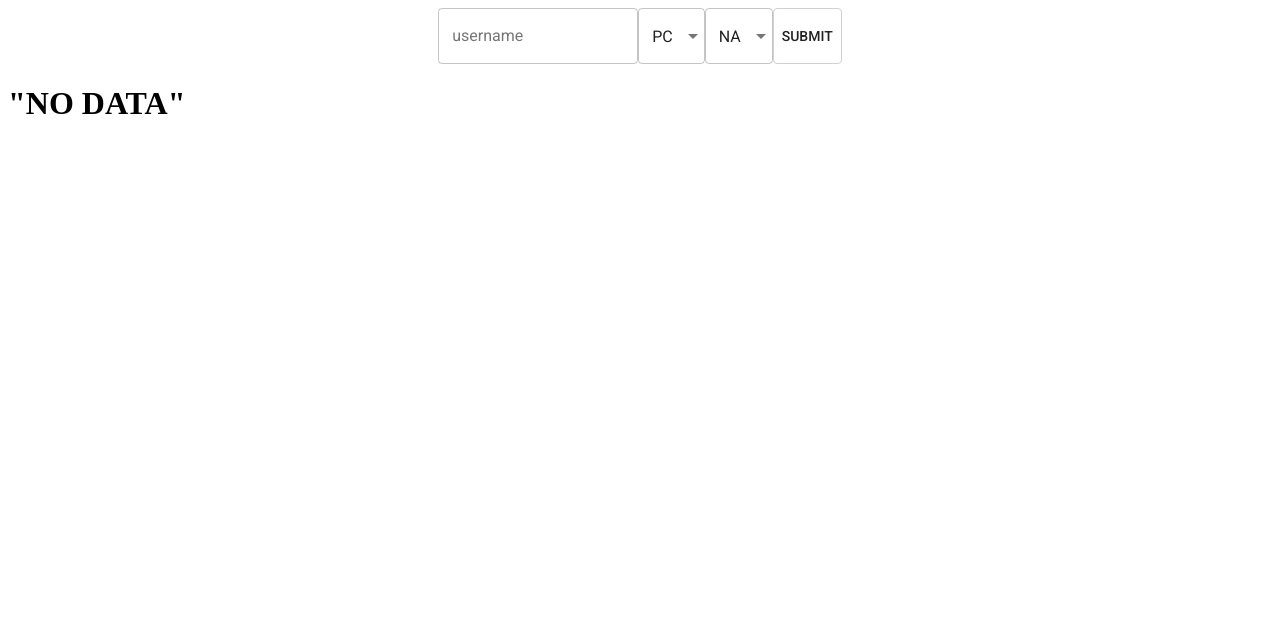
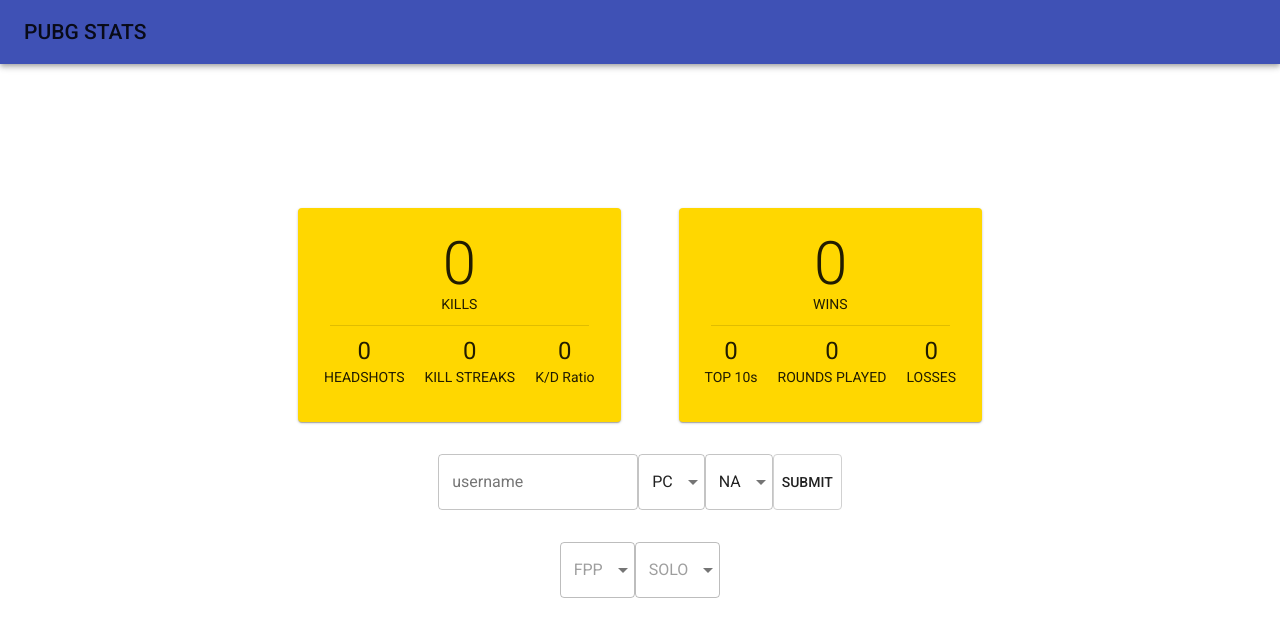
Before and after one commit to Paul-Proteus/PUBG-Stats, a React app: page / in a window 1280 px wide. Built offline with nearby package versions, Linux system fonts and the light colour scheme.

Commit message:
styling refactor to MUI is done for all existing components

```diff
--- a/src/client/css/style.css
+++ b/src/client/css/style.css
@@ -1,12 +1,7 @@
 
-/* body {
-  display: flex;
-  flex-direction: column;
-  margin: 0px 0px;;
-  justify-content: center;
-  /* background: lightblue;
-  font-family: roboto;
-} */
+body {
+  margin: 0px 0px;
+}
 
 /* .select {
   background: red;
@@ -21,6 +16,8 @@
   padding: 20px;
   background: gold;
 } */
+
+/*
 
 .formControl {
     margin: 0;
@@ -91,7 +88,7 @@
   font: inherit;
 }
 
-/* input {
+ input {
   line-height: normal;
 }
 
@@ -101,7 +98,7 @@
 
 p {
   margin: 2px;
-} */
+}
 
 .form {
   display: flex;
@@ -141,3 +138,5 @@
 .btn {
   border: 1px solid black;
 }
+
+*/
--- a/src/client/js/App.js
+++ b/src/client/js/App.js
@@ -1,8 +1,18 @@
 import React, { Component } from "react";
-import FormContainer from "./components/container/FormContainer.js";
+import FormContainerMUI from "./components/container/FormContainerMUI.js";
 import axios from "axios";
 import StatsContainer from "./components/container/StatsContainer.js";
+import Navbar from "./components/container/Navbar.js";
+import { withStyles } from "@material-ui/styles";
 import styles from '../css/style.css';
+
+
+const stylos = theme => ({
+
+  formContainer: {
+    "margin-top": "1rem"
+  }
+});
 
 class App extends Component {
   constructor(props) {
@@ -77,16 +87,11 @@
 
   render() {
     const { lifetimeStats, tpp, gameMode, platform, region } = this.state;
+    const { classes } = this.props;
 
     return (
       <div >
-          <FormContainer
-            onChange={this.handleChange}
-            onSubmit={this.handleSubmit}
-            platform={platform}
-            region={region}
-            / >
-      <div >
+        <Navbar />
         <StatsContainer
           onChange={this.handleChange}
           onSubmit={this.handleSubmit}
@@ -94,10 +99,21 @@
           tpp={tpp}
           gameMode={gameMode}
           / >
+      <div >
+        <FormContainerMUI
+            className={classes.formContainer}
+            onChange={this.handleChange}
+            onSubmit={this.handleSubmit}
+            platform={platform}
+            lifetimeStats={lifetimeStats}
+            region={region}
+            tpp={tpp}
+            gameMode={gameMode}
+            / >
       </div>
       </div>
     )
   };
 };
 
-export default App;
+export default withStyles(stylos)(App);
--- a/src/client/js/components/container/FeaturedStats2MUI.js
+++ b/src/client/js/components/container/FeaturedStats2MUI.js
@@ -9,10 +9,6 @@
 import Typography from '@material-ui/core/Typography';
 import { withStyles } from '@material-ui/core/styles';
 import Divider from '@material-ui/core/Divider';
-
-// import styles from "../../../css/style.css";
-
-
 
 /**
  * Styling for the FeaturedStats Component
--- a/src/client/js/components/container/FormContainer.js
+++ /dev/null
@@ -1,177 +0,0 @@
-import React, { Component } from "react";
-import ReactDOM from 'react-dom';
-import Button from '@material-ui/core/Button';
-import OutlinedInput from '@material-ui/core/OutlinedInput';
-import FormControl from '@material-ui/core/FormControl';
-import Select from '@material-ui/core/Select';
-import InputLabel from '@material-ui/core';
-import MenuItem from '@material-ui/core/MenuItem';
-import { withStyles } from '@material-ui/core/styles';
-import TextField from '@material-ui/core/TextField';
-// import styles from '../../../css/style.css';
-
-const styles = theme => ({
-  container: {
-    display: 'flex',
-    "flex-direction": "row",
-    "justify-content": "center"
-  },
-  root: {
-    margin: 0,
-    border: 0,
-    display: "flex",
-    padding: 0,
-    position: "relative",
-    "min-width": 0,
-    "flex-direction": "row",
-    "vertical-align": "top",
-  },
-  textField: {
-    width: 200,
-    margin: 0
-  },
-  btn: {
-    border: '1px solid #d1d1d1',
-    margin: 0
-  }
-})
-
-
-
-class FormContainer extends Component {
-  constructor(props) {
-    super(props)
-
-    this.handleChange = this.handleChange.bind(this);
-    this.handleSubmit = this.handleSubmit.bind(this);
-  };
-
-  handleChange = (e) => {
-    console.log('button press -->', e.target)
-    this.props.onChange(e)
-  };
-
-  handleSubmit = (e) => {
-    this.props.onSubmit(e)
-  };
-
-  render() {
-    const { username, platform, region, classes } = this.props;
-    console.log('region -->', region)
-
-    return (
-      <div >
-
-        {/* <form className={styles.container} id="username-form" onSubmit={this.handleSubmit}> */}
-
-        <form className={classes.container} autoComplete="off">
-        <FormControl variant="outlined" className={classes.root} >
-
-        <TextField
-          className={classes.textField}
-          id="username"
-          label="username"
-          value={username}
-          onChange={this.handleChange}
-          margin="normal"
-          variant="outlined"
-          />
-
-        <Select
-            value={platform}
-            onChange={this.handleChange}
-            input={
-              <OutlinedInput
-              labelWidth={0}
-              name="platform"
-              value={platform}
-              />
-            }
-            >
-            <MenuItem value={'steam'}>PC</MenuItem>
-            <MenuItem value={'xbox'}>XBOX</MenuItem>
-
-          </Select>
-
-          <Select
-            value={region}
-            onChange={this.handleChange}
-            input={
-              <OutlinedInput
-              labelWidth={0}
-              name="region"
-              value={region}
-              />
-            }
-            >
-            <MenuItem value={'NA'}>NA</MenuItem>
-            <MenuItem value={'EU'}>EU</MenuItem>
-            <MenuItem value={'AS'}>AS</MenuItem>
-            <MenuItem value={'JP'}>JP</MenuItem>
-            <MenuItem value={'KRJP'}>KRJP</MenuItem>
-            <MenuItem value={'RU'}>RU</MenuItem>
-            <MenuItem value={'OC'}>OC</MenuItem>
-            <MenuItem value={'SA'}>SA</MenuItem>
-            <MenuItem value={'SEA'}>SEA</MenuItem>
-
-
-          </Select>
-
-          <Button
-            className={classes.btn}
-            type="submit" onClick={this.handleSubmit} >
-              Submit
-              </Button>
-
-        </FormControl>
-        </form>
-
-          {/* <div >
-            <input
-              type="text"
-              placeholder="Username"
-              className={styles.formGroup}
-              id="username"
-              value={username}
-              onChange={this.handleChange}
-              required
-            />
-          </div>
-
-          <div className="platform-selector-div">
-              <select
-              value={platform}
-              onChange={this.handleChange}
-              id="platform"
-              >
-                <option value="steam">PC</option>
-                <option value="Xbox">Xbox</option>
-              </select>
-          </div>
-
-          <div className="select">
-              <select
-              className="select"
-              value={region}
-              onChange={this.handleChange}
-              id="region"
-              >
-                <option value="NA">NA</option>
-                <option value="EU">EU</option>
-                <option value="AS">AS</option>
-                <option value="JP">JP</option>
-                <option value="KRJP">KRJP</option>
-                <option value="RU">RU</option>
-                <option value="OC">OC</option>
-                <option value="SA">SA</option>
-                <option value="SEA">SEA</option>
-              </select>
-          </div>
-
-        </form> */}
-      </div>
-    );
-  }
-};
-
-export default withStyles(styles)(FormContainer);
--- a/src/client/js/components/container/FormContainerMUI.js
+++ b/src/client/js/components/container/FormContainerMUI.js
@@ -1,17 +1,55 @@
 import React, { Component } from "react";
-import Input from "../presentational/Input.js";
-import Region from "../presentational/Region.js";
-import styles from '../../../css/style.css';
+import Button from '@material-ui/core/Button';
+import OutlinedInput from '@material-ui/core/OutlinedInput';
+import FormControl from '@material-ui/core/FormControl';
+import Select from '@material-ui/core/Select';
+import MenuItem from '@material-ui/core/MenuItem';
+import { withStyles } from '@material-ui/core/styles';
+import TextField from '@material-ui/core/TextField';
+
+const styles = theme => ({
+  container: {
+    display: 'flex',
+    "flex-direction": "row",
+    "justify-content": "center",
+    margin: "2rem"
+  },
+  root: {
+    margin: 0,
+    border: 0,
+    display: "flex",
+    padding: 0,
+    position: "relative",
+    "min-width": 0,
+    "flex-direction": "row",
+    "vertical-align": "top",
+  },
+  textField: {
+    width: 200,
+    margin: 0
+  },
+  btn: {
+    border: '1px solid #d1d1d1',
+    margin: 0
+  },
+  gameModeSelector: {
+    display: "flex",
+    "justify-content": "center"
+  }
+});
+
+
 
 class FormContainerMUI extends Component {
   constructor(props) {
-    super(props);
+    super(props)
 
     this.handleChange = this.handleChange.bind(this);
     this.handleSubmit = this.handleSubmit.bind(this);
   };
 
   handleChange = (e) => {
+    console.log('button press -->', e.target)
     this.props.onChange(e)
   };
 
@@ -20,59 +58,112 @@
   };
 
   render() {
-    const { username, platform, region } = this.props;
+    const { username, platform, region, gameMode, tpp, lifetimeStats, classes } = this.props;
+    console.log('region -->', region)
 
     return (
       <div >
 
-        <form className={styles.container} id="username-form" onSubmit={this.handleSubmit}>
-          <div className={styles.formGroup}>
-            <input
-              type="text"
-              placeholder="Username"
-              className={styles.form}
+        <form className={classes.container} autoComplete="off">
+        <FormControl variant="outlined" className={classes.root} >
+
+        <TextField
+          className={classes.textField}
+          placeholder="(case-sensitive)"
           id="username"
+          label="username"
           value={username}
           onChange={this.handleChange}
-              required
+          margin="normal"
+          variant="outlined"
           />
-          </div>
 
-          <div className="platform-selector-div">
-              <select
+        <Select
             value={platform}
             onChange={this.handleChange}
-              id="platform"
+            input={
+              <OutlinedInput
+              labelWidth={0}
+              name="platform"
+              value={platform}
+              />
+            }
             >
-                <option value="steam">PC</option>
-                <option value="Xbox">Xbox</option>
-              </select>
-          </div>
+            <MenuItem value={'steam'}>PC</MenuItem>
+            <MenuItem value={'xbox'}>XBOX</MenuItem>
+          </Select>
 
-          <div className="region-selector-div">
-              <select
+          <Select
             value={region}
             onChange={this.handleChange}
-              id="region"
+            input={
+              <OutlinedInput
+              labelWidth={0}
+              name="region"
+              value={region}
+              />
+            }
             >
-                <option value="">Select Region:</option>
-                <option value="NA">NA</option>
-                <option value="EU">EU</option>
-                <option value="AS">AS</option>
-                <option value="JP">JP</option>
-                <option value="KRJP">KRJP</option>
-                <option value="RU">RU</option>
-                <option value="OC">OC</option>
-                <option value="SA">SA</option>
-                <option value="SEA">SEA</option>
-              </select>
+            <MenuItem value={'NA'}>NA</MenuItem>
+            <MenuItem value={'EU'}>EU</MenuItem>
+            <MenuItem value={'AS'}>AS</MenuItem>
+            <MenuItem value={'JP'}>JP</MenuItem>
+            <MenuItem value={'KRJP'}>KRJP</MenuItem>
+            <MenuItem value={'RU'}>RU</MenuItem>
+            <MenuItem value={'OC'}>OC</MenuItem>
+            <MenuItem value={'SA'}>SA</MenuItem>
+            <MenuItem value={'SEA'}>SEA</MenuItem>
+          </Select>
+
+          <Button
+            className={classes.btn}
+            type="submit" onClick={this.handleSubmit} >
+              Submit
+              </Button>
+
+        </FormControl>
+        </form>
+
+        <div className={classes.gameModeSelector}>
+          <Select
+              value={tpp}
+              onChange={this.handleChange}
+              input={
+                <OutlinedInput
+                disabled={lifetimeStats ? false : true}
+                labelWidth={0}
+                name="tpp"
+                value={tpp}
+                />
+              }
+              >
+
+              <MenuItem value={'fpp'}>FPP</MenuItem>
+              <MenuItem value={'tpp'}>TPP</MenuItem>
+            </Select>
+
+            <Select
+              value={gameMode}
+              onChange={this.handleChange}
+              input={
+                <OutlinedInput
+                labelWidth={0}
+                disabled={lifetimeStats ? false : true}
+                name="gameMode"
+                value={gameMode}
+                />
+              }
+              >
+
+              <MenuItem value={'solo'}>SOLO</MenuItem>
+              <MenuItem value={'duo'}>DUO</MenuItem>
+              <MenuItem value={'squad'}>SQUAD</MenuItem>
+
+            </Select>
           </div>
-
-        <button type="Submit" onClick={this.handleSubmit}> Submit </button>
-        </form>
       </div>
     );
   }
 };
 
-export default FormContainerMUI;
+export default withStyles(styles)(FormContainerMUI);
--- /dev/null
+++ b/src/client/js/components/container/Navbar.js
@@ -0,0 +1,36 @@
+import React, { Component } from 'react'
+import AppBar from '@material-ui/core/AppBar'
+import Toolbar from '@material-ui/core/Toolbar'
+import Typography from '@material-ui/core/Typography'
+import { withStyles } from '@material-ui/styles';
+
+const styles = theme => ({
+  nav: {
+    "background": "gold"
+  }
+});
+
+class NavBar extends Component {
+  constructor(props){
+    super(props);
+  };
+
+  render() {
+    const { classes } = this.props;
+
+    return(
+        <div className={classes.nav}>
+        <AppBar className={classes.nav} position="static">
+            <Toolbar>
+                <Typography
+                variant="title"
+                >
+                PUBG STATS
+                </Typography>
+            </Toolbar>
+        </AppBar>
+        </div>
+    )
+  }
+}
+export default withStyles(styles)(NavBar);
--- a/src/client/js/components/container/StatsContainer.js
+++ b/src/client/js/components/container/StatsContainer.js
@@ -1,15 +1,13 @@
 import React, { Component } from "react";
-// import styles from '../../../css/style.css';
-
+import DashboardMUI from './DashboardMUI.js';
+import initStats from '../../../../util/initStats.js';
 // import Dashboard from './Dashboard.js';
-import DashboardMUI from './DashboardMUI.js';
-
-
 
 class StatsContainer extends Component {
   constructor(props){
     super(props);
     this.state = {
+      initStats: initStats,
       selectedStats: null
     }
 
@@ -55,44 +53,28 @@
 
   render(){
 
-    const { selectedStats } = this.state;
+    const { selectedStats, initStats } = this.state;
 
     if (selectedStats) {
     return (
-      <div >
-        <select
-          id="tpp"
-          onChange={this.handleChange}
-        >
-        <option value="fpp">First Person</option>
-        <option value="tpp">Third Person</option>
-        </select>
-
-        <select
-          id="gameMode"
-          onChange={this.handleChange}
-        >
-          <option value="solo">Solo</option>
-          <option value="duo">Duo</option>
-          <option value="squad">Squad</option>
-        </select>
-
-        <div
-        // className={styles.stats}
+        <div style={{"marginTop":"9rem"}} >
+          <DashboardMUI
+            selectedStats={selectedStats}
+          />
+        </div>
+    )
+  } else {
+    return (
+      <div>
+        <div style={{"marginTop":"9rem"}}
         >
           <DashboardMUI
-            selectedStats={selectedStats}
+            selectedStats={initStats}
           />
 
         </div>
       </div>
     )
-  } else {
-      return (
-        <h1>
-          "NO DATA"
-        </h1>
-      )
   };
   };
 
--- a/src/client/js/index.js
+++ b/src/client/js/index.js
@@ -2,5 +2,4 @@
 import ReactDOM from "react-dom";
 import App from "../js/App.js"
 
-
 ReactDOM.render(<App />, document.getElementById('root'));
--- /dev/null
+++ b/src/util/initStats.js
@@ -0,0 +1,12 @@
+const initStats = {
+  headshotKills: 0,
+  kills: 0,
+  losses: 0,
+  maxKillStreaks: 0,
+  roundMostKills: 0,
+  roundsPlayed: 0,
+  top10s: 0,
+  wins: 0,
+};
+
+export default initStats;
```
Lines whose indentation alone changed are shown as unchanged.
